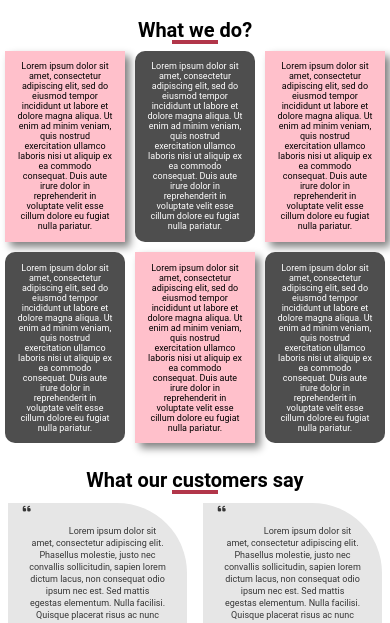
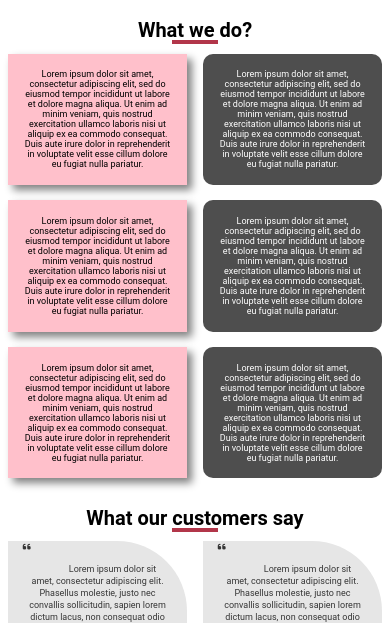
Before and after one commit to isha-shah114/Task-about-us, a plain HTML site: page index.html in a window 390 px wide. Shown: the part 221-844 px from the top of the page. Drawn offline with Linux system fonts and the light colour scheme.

Commit message:
Removed media queries from mixin.scss and added it in style.scss and grid.scss with different format
1. Added media queries in style.scss and grid.scss with different format
2. Added range into media queries for smooth flow of responsiveness among all screen sizes
3. Changed padding of underline under h2 tag of custom grid and testimonials
4. Added extra class of extra small screen in html

```diff
--- a/index.html
+++ b/index.html
@@ -16,9 +16,9 @@
 
         <!-- Page body starts -->
         <h2 class="text-center">What we do?</h2>
-        <!-- custom grid of 3 columns starts -->
+        <!-- custom grid of 6 columns starts -->
         <div class="row">
-            <div class="col-md-4 col-lg-4 col-xl-4">
+            <div class="col-xs-12 col-sm-6 col-md-4 col-lg-4 col-xl-4">
                 <!-- classes for background color and padding of description box -->
                 <p class="border-box background-even transition-4s">Lorem ipsum dolor sit amet, consectetur adipiscing
                     elit, sed do eiusmod tempor incididunt ut labore et dolore magna aliqua. Ut enim ad
@@ -27,7 +27,7 @@
                     cillum dolore eu fugiat nulla pariatur.
                 </p>
             </div>
-            <div class="col-md-4 col-lg-4 col-xl-4">
+            <div class="col-xs-12 col-sm-6 col-md-4 col-lg-4 col-xl-4">
                 <!-- classes for background color and padding of description box -->
                 <p class="border-box background-odd transition-4s">Lorem ipsum dolor sit amet, consectetur adipiscing
                     elit, sed do eiusmod tempor incididunt ut labore et dolore magna aliqua. Ut enim ad
@@ -36,7 +36,7 @@
                     cillum dolore eu fugiat nulla pariatur.
                 </p>
             </div>
-            <div class="col-md-4 col-lg-4 col-xl-4">
+            <div class="col-xs-12 col-sm-6 col-md-4 col-lg-4 col-xl-4">
                 <!-- classes for background color and padding of description box -->
                 <p class="border-box background-even transition-4s">Lorem ipsum dolor sit amet, consectetur adipiscing
                     elit, sed do eiusmod tempor incididunt ut labore et dolore magna aliqua. Ut enim ad
@@ -45,12 +45,7 @@
                     cillum dolore eu fugiat nulla pariatur.
                 </p>
             </div>
-        </div>
-        <!-- custom grid of 3 columns finish -->
-
-        <!-- custom grid of 3 columns starts -->
-        <div class="row">
-            <div class="col-md-4 col-lg-4 col-xl-4">
+            <div class="col-xs-12 col-sm-6 col-md-4 col-lg-4 col-xl-4">
                 <!-- classes for background color and padding of description box -->
                 <p class="border-box background-odd transition-4s">Lorem ipsum dolor sit amet, consectetur adipiscing
                     elit, sed do eiusmod tempor incididunt ut labore et dolore magna aliqua. Ut enim ad
@@ -59,7 +54,7 @@
                     cillum dolore eu fugiat nulla pariatur.
                 </p>
             </div>
-            <div class="col-md-4 col-lg-4 col-xl-4">
+            <div class="col-xs-12 col-sm-6 col-md-4 col-lg-4 col-xl-4">
                 <!-- classes for background color and padding of description box -->
                 <p class="border-box background-even transition-4s">Lorem ipsum dolor sit amet, consectetur adipiscing
                     elit, sed do eiusmod tempor incididunt ut labore et dolore magna aliqua. Ut enim ad
@@ -68,7 +63,7 @@
                     cillum dolore eu fugiat nulla pariatur.
                 </p>
             </div>
-            <div class="col-md-4 col-lg-4 col-xl-4">
+            <div class="col-xs-12 col-sm-6 col-md-4 col-lg-4 col-xl-4">
                 <!-- classes for background color and padding of description box -->
                 <p class="border-box background-odd transition-4s">Lorem ipsum dolor sit amet, consectetur adipiscing
                     elit, sed do eiusmod tempor incididunt ut labore et dolore magna aliqua. Ut enim ad
@@ -77,14 +72,13 @@
                     cillum dolore eu fugiat nulla pariatur.
                 </p>
             </div>
-            <!-- custom grid of 3 columns finish -->
-        </div> <!-- custom grid of 3 columns finish -->
+        </div> <!-- custom grid of 6 columns finish -->
 
         <!-- testimonial starts -->
         <h2 class="text-center">What our customers say</h2>
         <div class="container">
             <div class="row">
-                <div class="col-md-6 col-lg-6 col-xl-6">
+                <div class="col-xs-12 col-sm-6 col-md-6 col-lg-6 col-xl-6">
                     <!-- classes for background color and padding of description box -->
                     <p class="description border-box">
                         Lorem ipsum dolor sit amet, consectetur adipiscing elit. Phasellus molestie,
@@ -103,7 +97,7 @@
                     </div>
                 </div>
 
-                <div class="col-md-6 col-lg-6 col-xl-6">
+                <div class="col-xs-12 col-sm-6 col-md-6 col-lg-6 col-xl-6">
                     <!-- classes for background color and padding of description box -->
                     <p class="description border-box">
                         Lorem ipsum dolor sit amet, consectetur adipiscing elit. Phasellus molestie,
--- a/scss/_grid.scss
+++ b/scss/_grid.scss
@@ -12,44 +12,51 @@
     flex-wrap: wrap;
 
     //for loop to display more than one columns and iterate upto 12
-    @include responsive (large-desktop) {
-        @for $i from 1 to $columns {
+    @media (max-width: 1800px) {
+        @for $i from 1 through $columns {
              .col-xl-#{$i} {
                  flex: 0 0 100% / $columns * $i;
              }
          }
     }
-    @include responsive (desktop) {
-       @for $i from 1 to $columns {
+    @media (max-width: 1400px) {
+       @for $i from 1 through $columns {
             .col-xl-#{$i} {
                 flex: 0 0 100% / $columns * $i;
             }
         }
     }
-    @include responsive (tablet-large) {
-        @for $i from 1 to $columns {
+    @media (max-width: 1024px) {
+        @for $i from 1 through $columns {
             .col-lg-#{$i} {
                 flex: 0 0 100% / $columns * $i;
             }
         }
     }
-    @include responsive (tablet) {
-        @for $i from 1 to $columns {
+    @media (max-width: 768px) {
+        @for $i from 1 through $columns {
             .col-md-#{$i} {
                 flex: 0 0 100% / $columns * $i;
             }
         }
     }
-    @include responsive (phone) {
-        @for $i from 1 to $columns {
+    @media (max-width: 540px) {
+        @for $i from 1 through $columns {
             .col-sm-#{$i} {
                 flex: 0 0 100% / $columns * $i;
             }
         }
     }
-    @include responsive (mini-phone) {
-        @for $i from 1 to $columns {
+    @media (max-width: 480px) {
+        @for $i from 1 through $columns {
             .col-sm-#{$i} {
+                flex: 0 0 100% / $columns * $i;
+            }
+        }
+    }
+    @media (max-width: 360px) {
+        @for $i from 1 through $columns {
+            .col-xs-#{$i} {
                 flex: 0 0 100% / $columns * $i;
             }
         }
--- a/scss/_mixin.scss
+++ b/scss/_mixin.scss
@@ -14,28 +14,3 @@
     border-bottom-left-radius: $radius;
     color: $color;
 }
-
-//mixin for breakpoints
-@mixin responsive ($breakpoint) {
-    @if $breakpoint == large-desktop {
-        @media only screen and (max-width : 1800px) { @content; }
-    }
-    @if $breakpoint == desktop {
-        @media only screen and (max-width : 1400px) { @content; }
-    }
-    @if $breakpoint == tablet-large {
-        @media only screen and (max-width : 1024px) { @content; }
-    }
-    @if $breakpoint == tablet {
-        @media only screen and (max-width : 768px) { @content; }
-    }
-    @if $breakpoint == surface {
-        @media only screen and (max-width : 540px) { @content; }
-    }
-    @if $breakpoint == phone {
-        @media only screen and (max-width : 480px) { @content; }
-    }
-    @if $breakpoint == mini-phone {
-        @media only screen and (max-width : 360px) { @content; }
-    }
-}
--- a/scss/style.scss
+++ b/scss/style.scss
@@ -100,7 +100,18 @@ h2 {
 /********************************* Style for testimonial ********************************/
 
 /********************************* Responsiveness ********************************/
-@include responsive (tablet-large) {
+@media only screen and (min-width: 1025px) and (max-width: 1920px) {
+    h2 {
+        font-size: $font-size-20px;
+        &:after {
+            padding-top: 2.3%;
+        }
+    }
+    .title-padding {
+        margin: 0.5% 0 0 6%;
+    }
+}
+@media (max-width: 1024px) {
     h1 { top: 20%; }
     h2 {
         &:after {
@@ -140,7 +151,7 @@ h2 {
         font-size: smaller;
     }
 }
-@include responsive (tablet) {
+@media (max-width: 768px) {
     h1 { top: 20%; }
     h2 {
         &:after {
@@ -185,7 +196,7 @@ h2 {
         font-size: smaller;
     }
 }
-@include responsive (surface) {
+@media only screen and (min-width: 540px) and (max-width: 767px) {
     h1 {
         font-size: $font-size-50px;
         top: 20%;
@@ -234,7 +245,26 @@ h2 {
         font-size: smaller;
     }
 }
-@include responsive (phone) {
+@media only screen and  (min-width: 481px) and (max-width: 539px) {
+    h1 {
+        font-size: $font-size-30px;
+        top: 16%;
+    }
+    h2 {
+        font-size: $font-size-20px;
+        &:after {
+            padding-top: 5.8%;
+            width: 12%;
+            left: 44%;
+        }
+    }
+    .title-padding {
+        margin: 1.5% 0 0 7%;
+        .title { font-size: $font-size-12px; }
+        .post { font-size: $font-size-8px; }
+    }
+}
+@media only screen and  (min-width: 361px) and (max-width: 480px) {
     h1 {
         font-size: $font-size-30px;
         top: 16%;
@@ -285,7 +315,7 @@ h2 {
         font-size: smaller;
     }
 }
-@include responsive (mini-phone) {
+@media only screen and (min-width: 320px) and (max-width: 360px) {
     h1 {
         font-size: $font-size-30px;
         top: 16%;
@@ -293,13 +323,13 @@ h2 {
     h2 {
         font-size: $font-size-20px;
         &:after {
-            padding-top: 5.8%;
+            padding-top: 6.5%;
             width: 12%;
             left: 44%;
         }
     }
     .border-box {
-        font-size: xx-small;
+        font-size: $font-size-x-small;
         text-align: center;
     }
     .description {
```
Also changed, not shown: scss/style.css, 1 other file.
